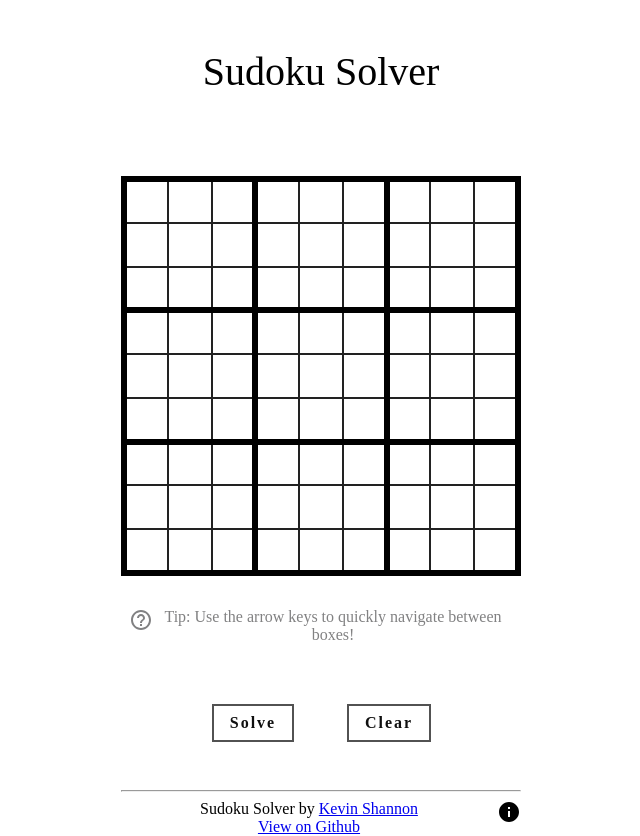
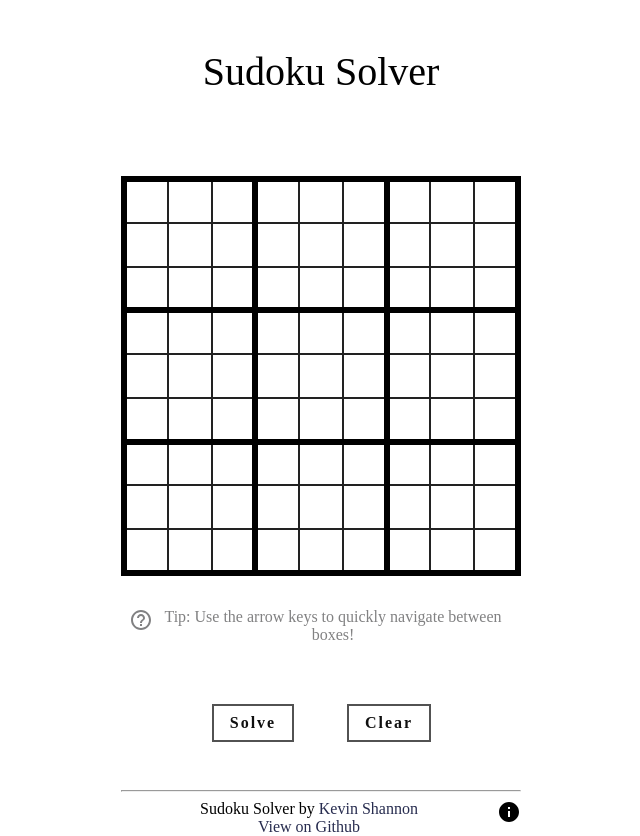
Before and after one commit to kevin-shannon/sudoku, a React (Create React App) app: page / in a window 1280 px wide. Shown: the whole page, without its empty margins (319-959 px from the left). Built offline with nearby package versions, Linux system fonts and the light colour scheme; the HTML template or start-up script is replaced by a standard one; a web font is replaced by a local one.

Commit message:
make all links dark

```diff
--- a/src/App.css
+++ b/src/App.css
@@ -162,7 +162,7 @@ footer {
   overflow-y: auto;
 }
 
-a:visited {
+a {
   text-decoration: none;
   color: #272c4f;
 }
```
